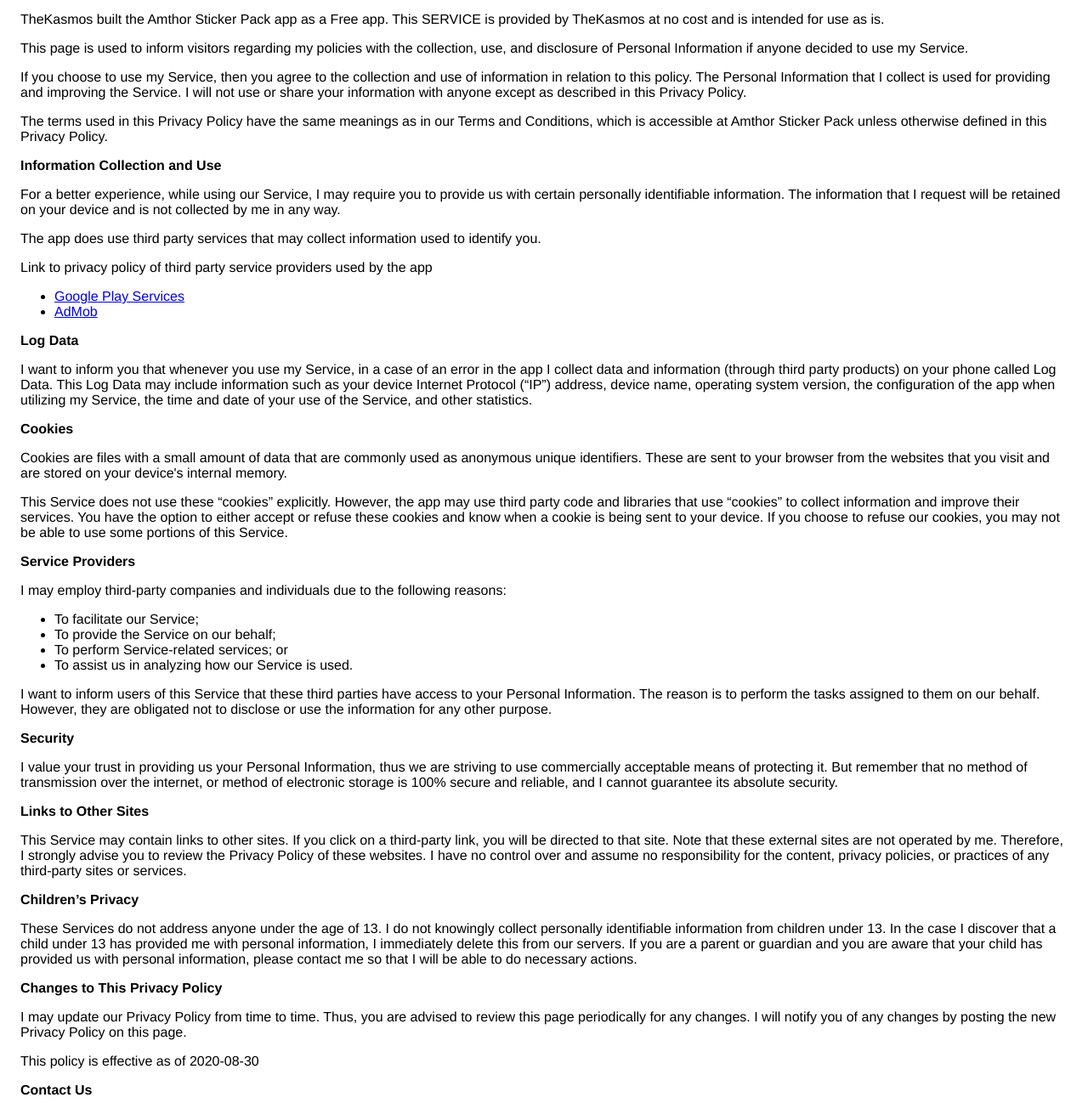
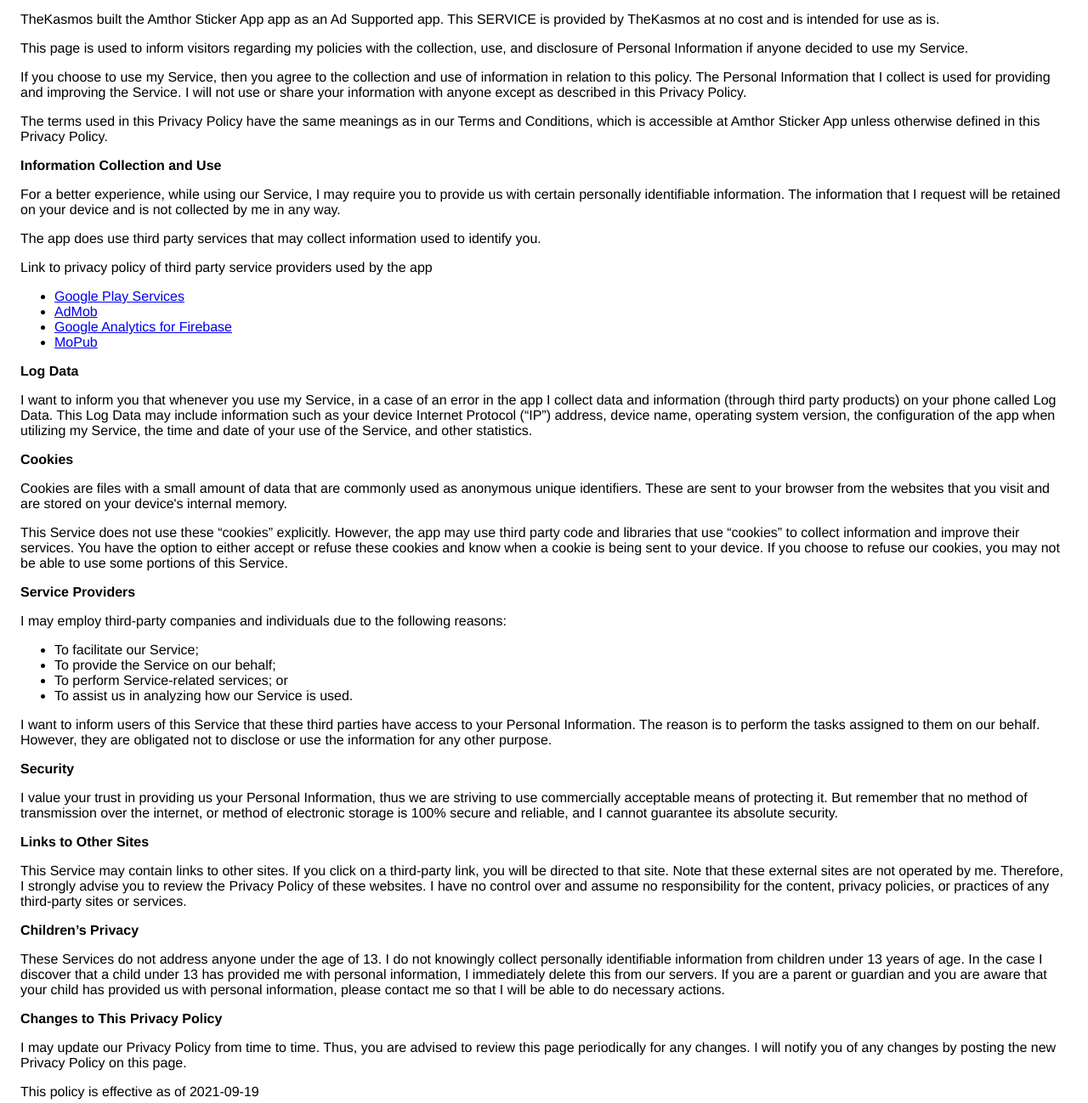
Before and after one commit to thekasmos/thekasmos.github.io, a plain HTML site: page amthor-sticker/amthor-sticker-privacy-policy.html in a window 1280 px wide. Shown: the part 44-1342 px from the top of the page at 85% size. Drawn offline with Linux system fonts and the light colour scheme.

Commit message:
Updated amthor-sticker privacy policy

```diff
--- a/amthor-sticker/amthor-sticker-privacy-policy.html
+++ b/amthor-sticker/amthor-sticker-privacy-policy.html
@@ -8,8 +8,8 @@
     </head>
     <body>
     <strong>Privacy Policy</strong> <p>
-                  TheKasmos built the Amthor Sticker Pack app as
-                  a Free app. This SERVICE is provided by
+                  TheKasmos built the Amthor Sticker App app as
+                  an Ad Supported app. This SERVICE is provided by
                   TheKasmos at no cost and is intended for use as
                   is.
                 </p> <p>
@@ -25,7 +25,7 @@
                 </p> <p>
                   The terms used in this Privacy Policy have the same meanings
                   as in our Terms and Conditions, which is accessible at
-                  Amthor Sticker Pack unless otherwise defined in this Privacy Policy.
+                  Amthor Sticker App unless otherwise defined in this Privacy Policy.
                 </p> <p><strong>Information Collection and Use</strong></p> <p>
                   For a better experience, while using our Service, I
                   may require you to provide us with certain personally
@@ -37,7 +37,7 @@
                   </p> <p>
                     Link to privacy policy of third party service providers used
                     by the app
-                  </p> <ul><li><a href="https://www.google.com/policies/privacy/" target="_blank" rel="noopener noreferrer">Google Play Services</a></li><li><a href="https://support.google.com/admob/answer/6128543?hl=en" target="_blank" rel="noopener noreferrer">AdMob</a></li><!----><!----><!----><!----><!----><!----><!----><!----><!----><!----><!----><!----><!----><!----><!----><!----><!----><!----><!----><!----><!----></ul></div> <p><strong>Log Data</strong></p> <p>
+                  </p> <ul><li><a href="https://www.google.com/policies/privacy/" target="_blank" rel="noopener noreferrer">Google Play Services</a></li><li><a href="https://support.google.com/admob/answer/6128543?hl=en" target="_blank" rel="noopener noreferrer">AdMob</a></li><li><a href="https://firebase.google.com/policies/analytics" target="_blank" rel="noopener noreferrer">Google Analytics for Firebase</a></li><li><a href="https://www.mopub.com/legal/privacy" target="_blank" rel="noopener noreferrer">MoPub</a></li><!----><!----><!----><!----><!----><!----><!----><!----><!----><!----><!----><!----><!----><!----><!----><!----><!----><!----><!----><!----><!----><!----><!----><!----></ul></div> <p><strong>Log Data</strong></p> <p>
                   I want to inform you that whenever you
                   use my Service, in a case of an error in the app
                   I collect data and information (through third party
@@ -88,7 +88,7 @@
                 </p> <p><strong>Children’s Privacy</strong></p> <p>
                   These Services do not address anyone under the age of 13.
                   I do not knowingly collect personally
-                  identifiable information from children under 13. In the case
+                  identifiable information from children under 13 years of age. In the case
                   I discover that a child under 13 has provided
                   me with personal information, I immediately
                   delete this from our servers. If you are a parent or guardian
@@ -101,13 +101,9 @@
                   periodically for any changes. I will
                   notify you of any changes by posting the new Privacy Policy on
                   this page.
-                </p> <p>This policy is effective as of 2020-08-30</p> <p><strong>Contact Us</strong></p> <p>
+                </p> <p>This policy is effective as of 2021-09-19</p> <p><strong>Contact Us</strong></p> <p>
                   If you have any questions or suggestions about my
                   Privacy Policy, do not hesitate to contact me at thekasmos@gmail.com.
-                </p> <p>
-                  This privacy policy page was created at
-                  <a href="https://privacypolicytemplate.net" target="_blank" rel="noopener noreferrer">privacypolicytemplate.net</a>
-                  and modified/generated by
-                  <a href="https://app-privacy-policy-generator.firebaseapp.com/" target="_blank" rel="noopener noreferrer">App Privacy Policy Generator</a></p>
+                </p> <p>This privacy policy page was created at <a href="https://privacypolicytemplate.net" target="_blank" rel="noopener noreferrer">privacypolicytemplate.net </a>and modified/generated by <a href="https://app-privacy-policy-generator.nisrulz.com/" target="_blank" rel="noopener noreferrer">App Privacy Policy Generator</a></p>
     </body>
     </html>
```
